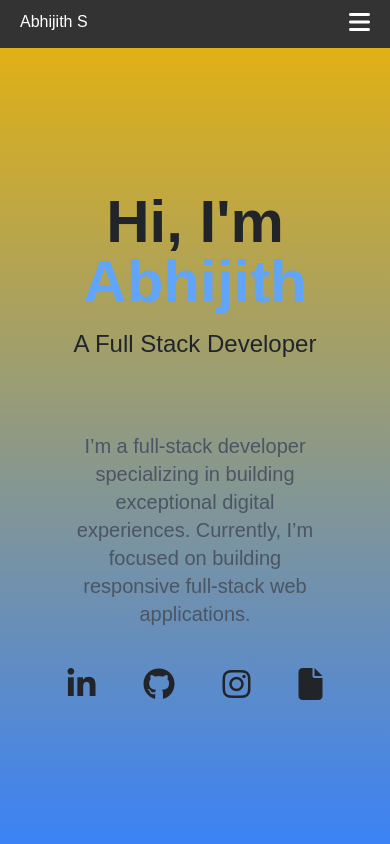
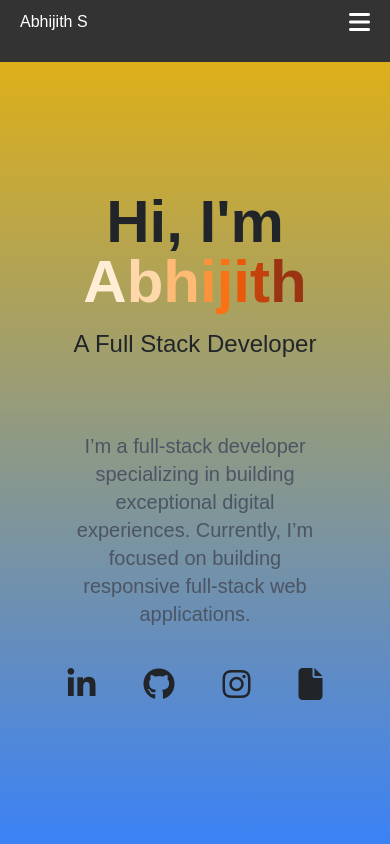
Before and after one commit to AbhijithKollam/Myportfolio, a React (Create React App) app: page / in a window 390 px wide. Shown: the top 844 px of the page. Built offline with nearby package versions, Linux system fonts and the light colour scheme.

Commit message:
header height adjust

```diff
--- a/src/components/Home.jsx
+++ b/src/components/Home.jsx
@@ -5,7 +5,7 @@ function Home() {
     return (
         <>
             <div id='home' className=' text-center  justify-center items-center py-48 h-screen   min-h-screen bg-gradient-to-b from-yellow-500 to-blue-500'  >
-                <p className='text-center text-6xl font-bold sm:text-6xl xs:text-4xl' > Hi, I'm <span className='text-blue-400'>Abhijith</span></p>
+                <p className='text-center text-6xl font-bold sm:text-6xl xs:text-4xl' > Hi, I'm <span className='text-orange-100'>A</span><span className='text-orange-200'>b</span><span className='text-orange-300'>h</span><span className='text-orange-400'>i</span><span className='text-orange-500'>j</span><span className='text-orange-600'>i</span><span className='text-orange-700'>t</span><span className='text-orange-800'>h</span></p>
                 <p md={12} sm={12} className='text-2xl  mt-3 text-bold'> A Full Stack Developer</p>
                 <div className='mt-5'>
                     <p class="py-4 text-xl text-gray-600 max-w-[70%] m-auto"> I’m a full-stack developer specializing in building exceptional digital experiences. Currently, I’m focused on
--- a/src/styles/Header.css
+++ b/src/styles/Header.css
@@ -11,6 +11,27 @@ body {
   align-items: center;
   padding: 10px 20px;
   z-index: 1000;
+}
+
+/* Tablet View */
+@media (max-width: 1024px) {
+  .navbar {
+    height: 92px;
+  }
+}
+
+/* Mobile View */
+@media (max-width: 768px) {
+  .navbar {
+    height: 77px;
+  }
+}
+
+/* Small Mobile View */
+@media (max-width: 480px) {
+  .navbar {
+    height: 62px;
+  }
 }
 
 .brand {
```
